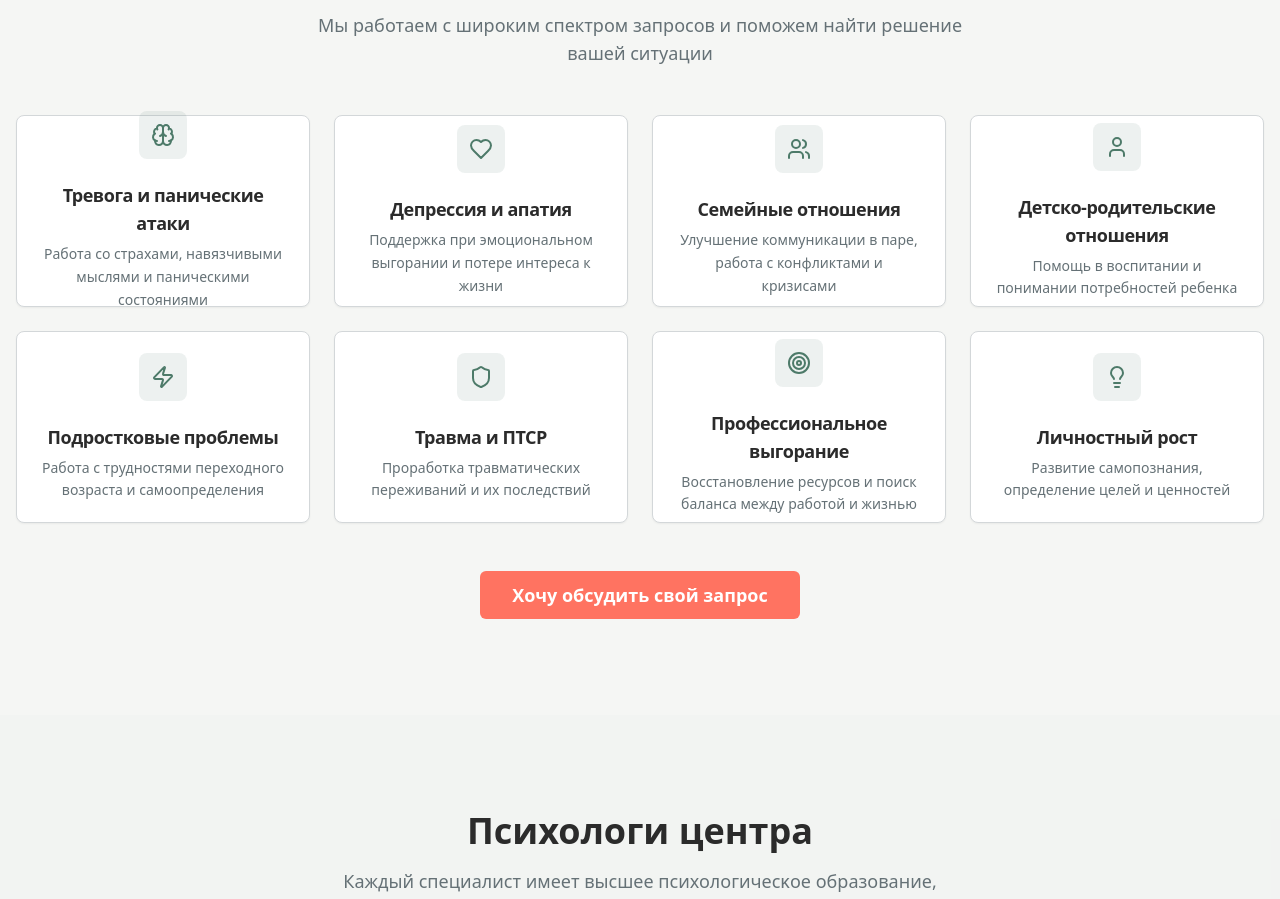
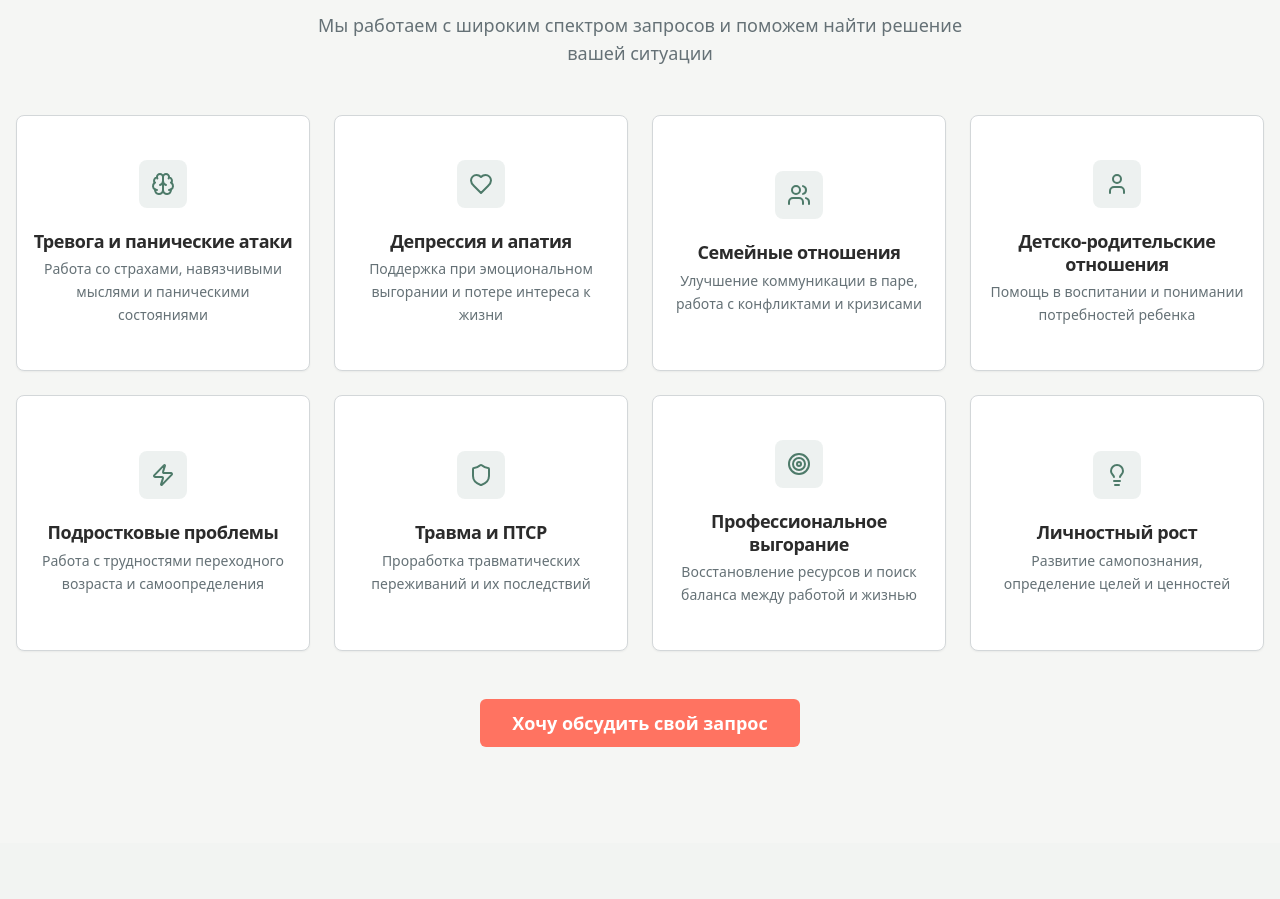
Before and after one commit to dariatsalko/growth-path-kit, a React (Vite) app: page / in a window 1280 px wide. Shown: the part 2230-3129 px from the top of the page. Built offline with nearby package versions, Linux system fonts and the light colour scheme.

Commit message:
Исправил выравнивание текста

```diff
--- a/src/components/ServicesSection.tsx
+++ b/src/components/ServicesSection.tsx
@@ -115,18 +115,18 @@ const ServicesSection = () => {
           {services.map((service, index) => {
             const IconComponent = service.icon;
             return (
-              <div key={index} className="group perspective-1000 h-48">
+              <div key={index} className="group perspective-1000 h-64">
                 <div className="relative w-full h-full transition-transform duration-700 transform-style-preserve-3d group-hover:rotate-y-180">
                   {/* Front Side */}
                   <Card className="absolute inset-0 border-border hover:shadow-card transition-shadow duration-300 text-center backface-hidden">
-                    <CardHeader className="pb-6 h-full flex flex-col justify-center">
+                    <CardHeader className="pb-6 h-full flex flex-col justify-center p-4">
                       <div className="flex justify-center mb-4">
                         <div className="flex h-12 w-12 items-center justify-center rounded-lg bg-primary/10">
                           <IconComponent className="h-6 w-6 text-primary" />
                         </div>
                       </div>
-                      <CardTitle className="text-lg mb-2">{service.title}</CardTitle>
-                      <CardDescription className="text-sm leading-relaxed">
+                      <CardTitle className="text-lg mb-2 leading-tight">{service.title}</CardTitle>
+                      <CardDescription className="text-sm leading-relaxed text-center">
                         {service.description}
                       </CardDescription>
                     </CardHeader>
@@ -134,11 +134,11 @@ const ServicesSection = () => {
 
                   {/* Back Side */}
                   <Card className="absolute inset-0 border-border bg-accent/5 text-center backface-hidden rotate-y-180">
-                    <CardHeader className="pb-4 h-full flex flex-col justify-center">
-                      <CardTitle className="text-lg mb-4 text-accent">Примеры запросов:</CardTitle>
-                      <div className="space-y-2">
+                    <CardHeader className="pb-4 h-full flex flex-col p-4">
+                      <CardTitle className="text-base mb-3 text-accent">Примеры запросов:</CardTitle>
+                      <div className="space-y-1.5 overflow-y-auto flex-1">
                         {service.examples.map((example, exampleIndex) => (
-                          <p key={exampleIndex} className="text-xs text-muted-foreground italic leading-relaxed">
+                          <p key={exampleIndex} className="text-xs text-muted-foreground italic leading-tight px-2">
                             "{example}"
                           </p>
                         ))}
```
